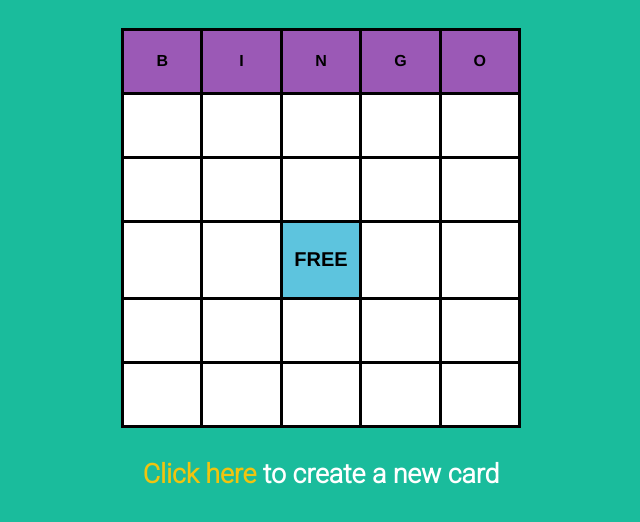
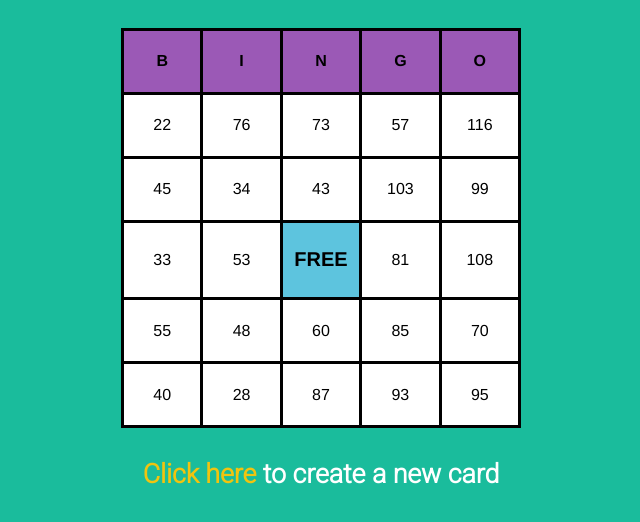
Before and after one commit to hamiltonadam/hitmanbingo, a plain HTML site: page index.html in a window 1280 px wide. Shown: the part 72-594 px from the top of the page, without its empty margins (319-959 px from the left). Drawn offline with Linux system fonts and the light colour scheme; a web font is replaced by a local one.

Commit message:
Update index.html

```diff
--- a/index.html
+++ b/index.html
@@ -9,7 +9,7 @@
 
 <link rel="stylesheet" type="text/css" href="style.css" />
 
-<script type="text/javascript" src="scripts/hitmanjs.js"></script>
+<script type="text/javascript" src="hitmanjs.js"></script>
 
 </head>
 
```
